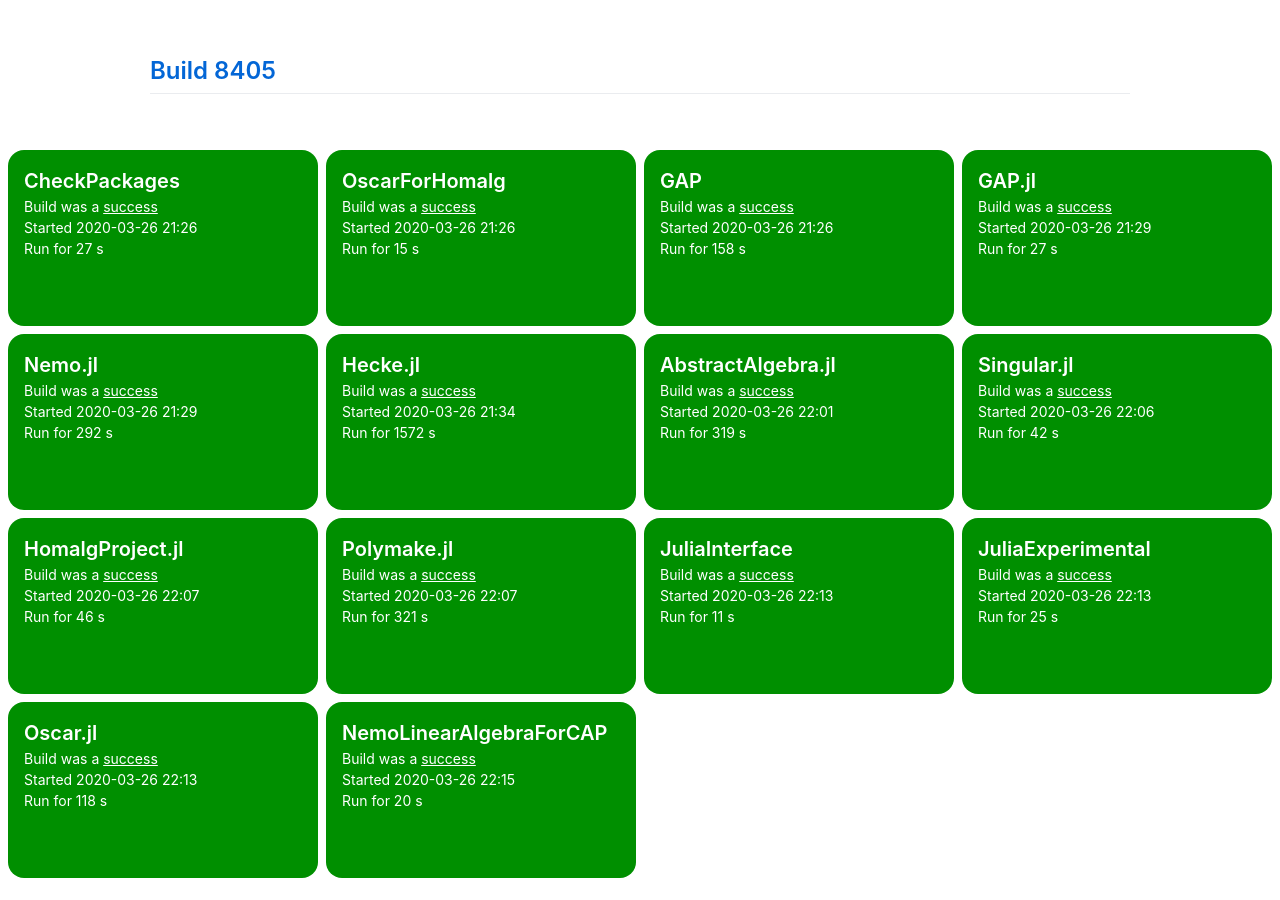
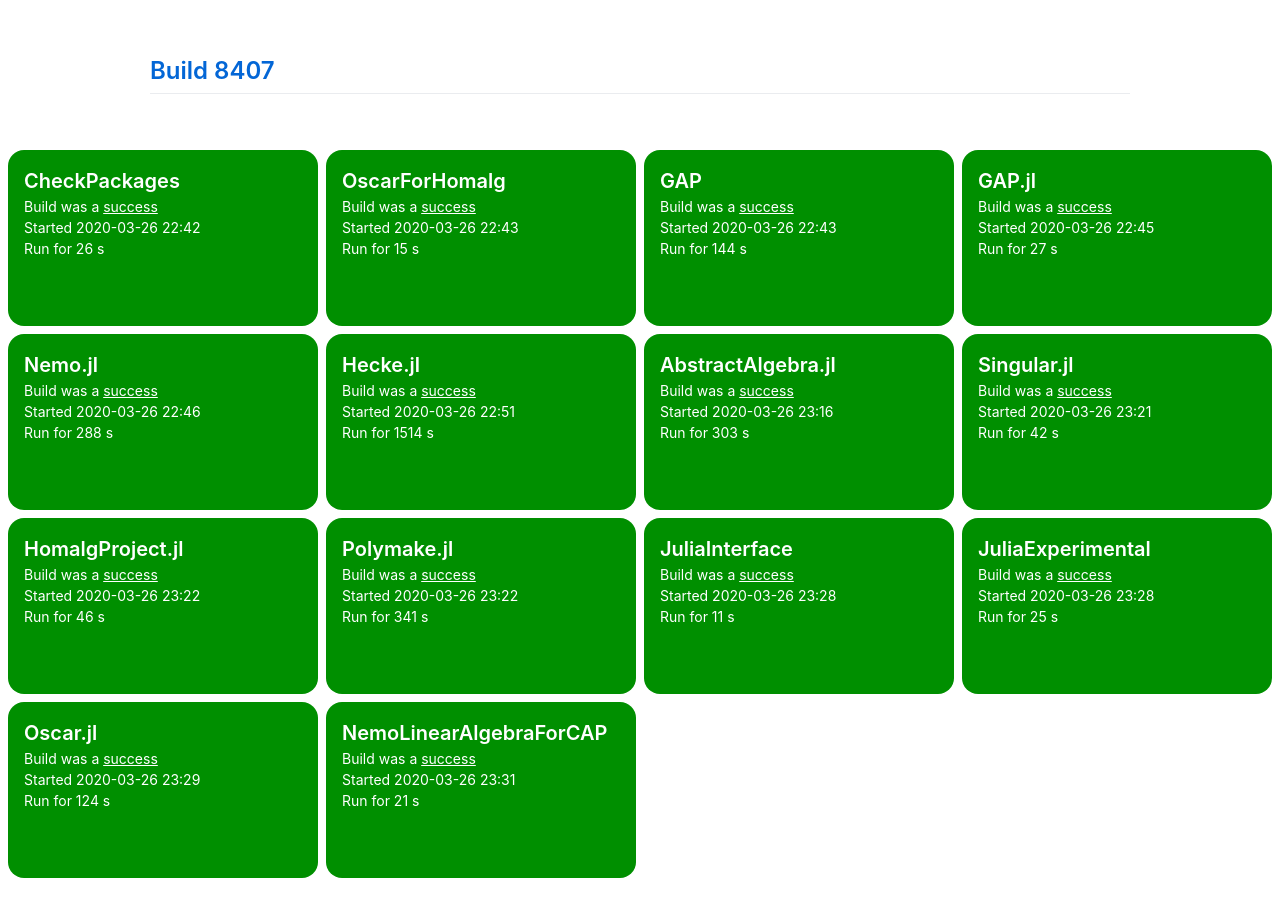
Before and after one commit to oscar-system/oscar-ci-status, a Jekyll site: the page built from index.html, in a window 1280 px wide. Built offline with Jekyll 4.4.1, drawn with Linux system fonts in a browser that asks for light colours.

Commit message:
Build 8407

```diff
--- a/_data/ci.yml
+++ b/_data/ci.yml
@@ -1,16 +1,16 @@
-build: 8405
-build_url: https://oscarci.mathematik.uni-kl.de/job/oscar/8405/
+build: 8407
+build_url: https://oscarci.mathematik.uni-kl.de/job/oscar/8407/
 job: oscar
 tests:
-- duration: 27
+- duration: 26
   exitcode: 0
   first_failure: false
   first_failure_url: null
   last_success: false
   last_success_url: null
-  log: https://oscarci.mathematik.uni-kl.de/job/oscar/8405/artifact/logs/build-8405/CheckPackages.log
+  log: https://oscarci.mathematik.uni-kl.de/job/oscar/8407/artifact/logs/build-8407/CheckPackages.log
   name: CheckPackages
-  start: 2020-03-26 21:26
+  start: 2020-03-26 22:42
   status: success
   success: true
 - duration: 15
@@ -19,20 +19,20 @@ tests:
   first_failure_url: null
   last_success: false
   last_success_url: null
-  log: https://oscarci.mathematik.uni-kl.de/job/oscar/8405/artifact/logs/build-8405/OscarForHomalg.log
+  log: https://oscarci.mathematik.uni-kl.de/job/oscar/8407/artifact/logs/build-8407/OscarForHomalg.log
   name: OscarForHomalg
-  start: 2020-03-26 21:26
+  start: 2020-03-26 22:43
   status: success
   success: true
-- duration: 158
+- duration: 144
   exitcode: 0
   first_failure: false
   first_failure_url: null
   last_success: false
   last_success_url: null
-  log: https://oscarci.mathematik.uni-kl.de/job/oscar/8405/artifact/logs/build-8405/GAP.log
+  log: https://oscarci.mathematik.uni-kl.de/job/oscar/8407/artifact/logs/build-8407/GAP.log
   name: GAP
-  start: 2020-03-26 21:26
+  start: 2020-03-26 22:43
   status: success
   success: true
 - duration: 27
@@ -41,42 +41,42 @@ tests:
   first_failure_url: null
   last_success: false
   last_success_url: null
-  log: https://oscarci.mathematik.uni-kl.de/job/oscar/8405/artifact/logs/build-8405/GAP.jl.log
+  log: https://oscarci.mathematik.uni-kl.de/job/oscar/8407/artifact/logs/build-8407/GAP.jl.log
   name: GAP.jl
-  start: 2020-03-26 21:29
+  start: 2020-03-26 22:45
   status: success
   success: true
-- duration: 292
+- duration: 288
   exitcode: 0
   first_failure: false
   first_failure_url: null
   last_success: false
   last_success_url: null
-  log: https://oscarci.mathematik.uni-kl.de/job/oscar/8405/artifact/logs/build-8405/Nemo.jl.log
+  log: https://oscarci.mathematik.uni-kl.de/job/oscar/8407/artifact/logs/build-8407/Nemo.jl.log
   name: Nemo.jl
-  start: 2020-03-26 21:29
+  start: 2020-03-26 22:46
   status: success
   success: true
-- duration: 1572
+- duration: 1514
   exitcode: 0
   first_failure: false
   first_failure_url: null
   last_success: false
   last_success_url: null
-  log: https://oscarci.mathematik.uni-kl.de/job/oscar/8405/artifact/logs/build-8405/Hecke.jl.log
+  log: https://oscarci.mathematik.uni-kl.de/job/oscar/8407/artifact/logs/build-8407/Hecke.jl.log
   name: Hecke.jl
-  start: 2020-03-26 21:34
+  start: 2020-03-26 22:51
   status: success
   success: true
-- duration: 319
+- duration: 303
   exitcode: 0
   first_failure: false
   first_failure_url: null
   last_success: false
   last_success_url: null
-  log: https://oscarci.mathematik.uni-kl.de/job/oscar/8405/artifact/logs/build-8405/AbstractAlgebra.jl.log
+  log: https://oscarci.mathematik.uni-kl.de/job/oscar/8407/artifact/logs/build-8407/AbstractAlgebra.jl.log
   name: AbstractAlgebra.jl
-  start: 2020-03-26 22:01
+  start: 2020-03-26 23:16
   status: success
   success: true
 - duration: 42
@@ -85,9 +85,9 @@ tests:
   first_failure_url: null
   last_success: false
   last_success_url: null
-  log: https://oscarci.mathematik.uni-kl.de/job/oscar/8405/artifact/logs/build-8405/Singular.jl.log
+  log: https://oscarci.mathematik.uni-kl.de/job/oscar/8407/artifact/logs/build-8407/Singular.jl.log
   name: Singular.jl
-  start: 2020-03-26 22:06
+  start: 2020-03-26 23:21
   status: success
   success: true
 - duration: 46
@@ -96,20 +96,20 @@ tests:
   first_failure_url: null
   last_success: false
   last_success_url: null
-  log: https://oscarci.mathematik.uni-kl.de/job/oscar/8405/artifact/logs/build-8405/HomalgProject.jl.log
+  log: https://oscarci.mathematik.uni-kl.de/job/oscar/8407/artifact/logs/build-8407/HomalgProject.jl.log
   name: HomalgProject.jl
-  start: 2020-03-26 22:07
+  start: 2020-03-26 23:22
   status: success
   success: true
-- duration: 321
+- duration: 341
   exitcode: 0
   first_failure: false
   first_failure_url: null
   last_success: false
   last_success_url: null
-  log: https://oscarci.mathematik.uni-kl.de/job/oscar/8405/artifact/logs/build-8405/Polymake.jl.log
+  log: https://oscarci.mathematik.uni-kl.de/job/oscar/8407/artifact/logs/build-8407/Polymake.jl.log
   name: Polymake.jl
-  start: 2020-03-26 22:07
+  start: 2020-03-26 23:22
   status: success
   success: true
 - duration: 11
@@ -118,9 +118,9 @@ tests:
   first_failure_url: null
   last_success: false
   last_success_url: null
-  log: https://oscarci.mathematik.uni-kl.de/job/oscar/8405/artifact/logs/build-8405/JuliaInterface.log
+  log: https://oscarci.mathematik.uni-kl.de/job/oscar/8407/artifact/logs/build-8407/JuliaInterface.log
   name: JuliaInterface
-  start: 2020-03-26 22:13
+  start: 2020-03-26 23:28
   status: success
   success: true
 - duration: 25
@@ -129,30 +129,30 @@ tests:
   first_failure_url: null
   last_success: false
   last_success_url: null
-  log: https://oscarci.mathematik.uni-kl.de/job/oscar/8405/artifact/logs/build-8405/JuliaExperimental.log
+  log: https://oscarci.mathematik.uni-kl.de/job/oscar/8407/artifact/logs/build-8407/JuliaExperimental.log
   name: JuliaExperimental
-  start: 2020-03-26 22:13
+  start: 2020-03-26 23:28
   status: success
   success: true
-- duration: 118
+- duration: 124
   exitcode: 0
   first_failure: false
   first_failure_url: null
   last_success: false
   last_success_url: null
-  log: https://oscarci.mathematik.uni-kl.de/job/oscar/8405/artifact/logs/build-8405/Oscar.jl.log
+  log: https://oscarci.mathematik.uni-kl.de/job/oscar/8407/artifact/logs/build-8407/Oscar.jl.log
   name: Oscar.jl
-  start: 2020-03-26 22:13
+  start: 2020-03-26 23:29
   status: success
   success: true
-- duration: 20
+- duration: 21
   exitcode: 0
   first_failure: false
   first_failure_url: null
   last_success: false
   last_success_url: null
-  log: https://oscarci.mathematik.uni-kl.de/job/oscar/8405/artifact/logs/build-8405/NemoLinearAlgebraForCAP.log
+  log: https://oscarci.mathematik.uni-kl.de/job/oscar/8407/artifact/logs/build-8407/NemoLinearAlgebraForCAP.log
   name: NemoLinearAlgebraForCAP
-  start: 2020-03-26 22:15
+  start: 2020-03-26 23:31
   status: success
   success: true
```
Also changed, not shown: README.md.
